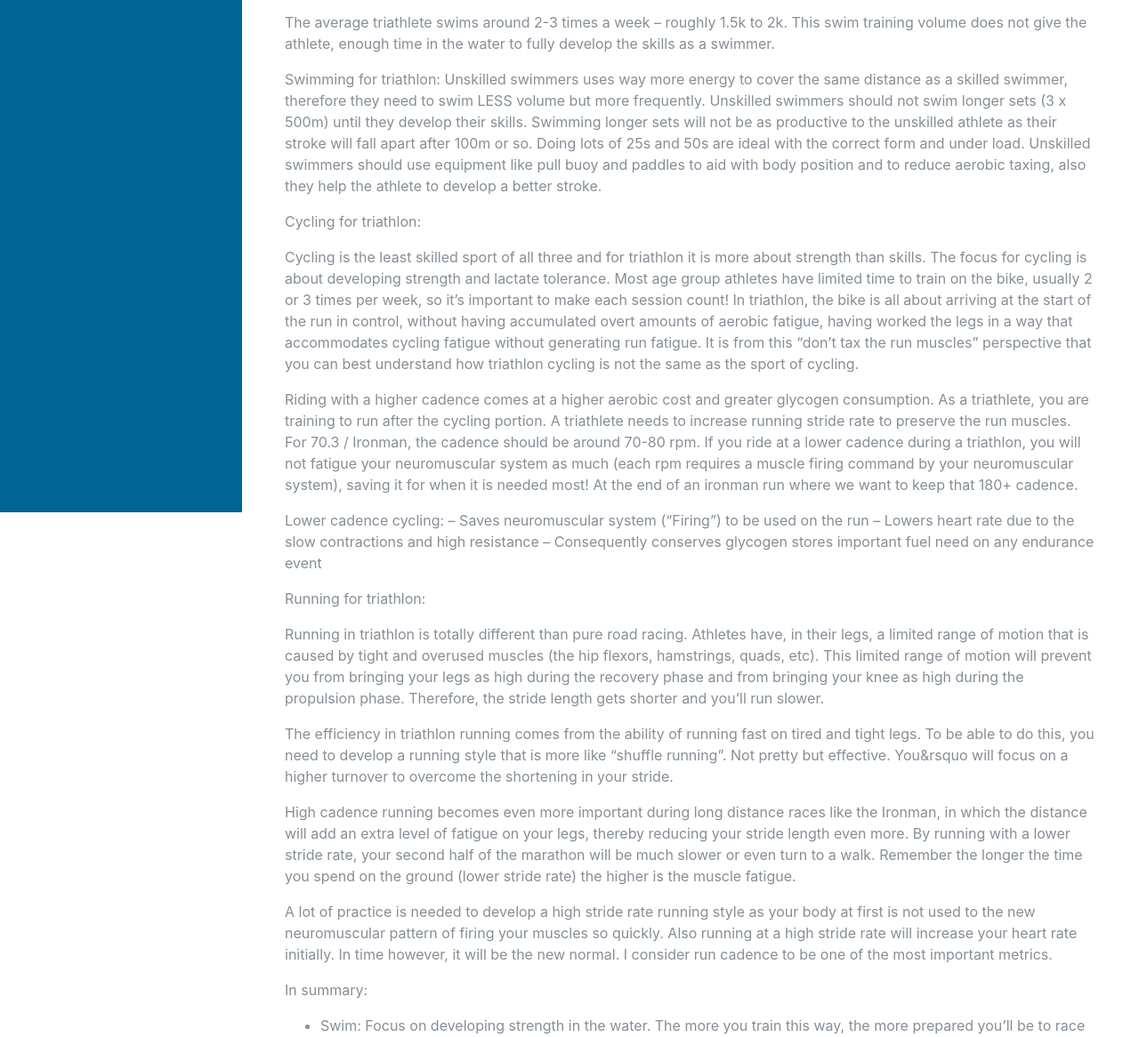
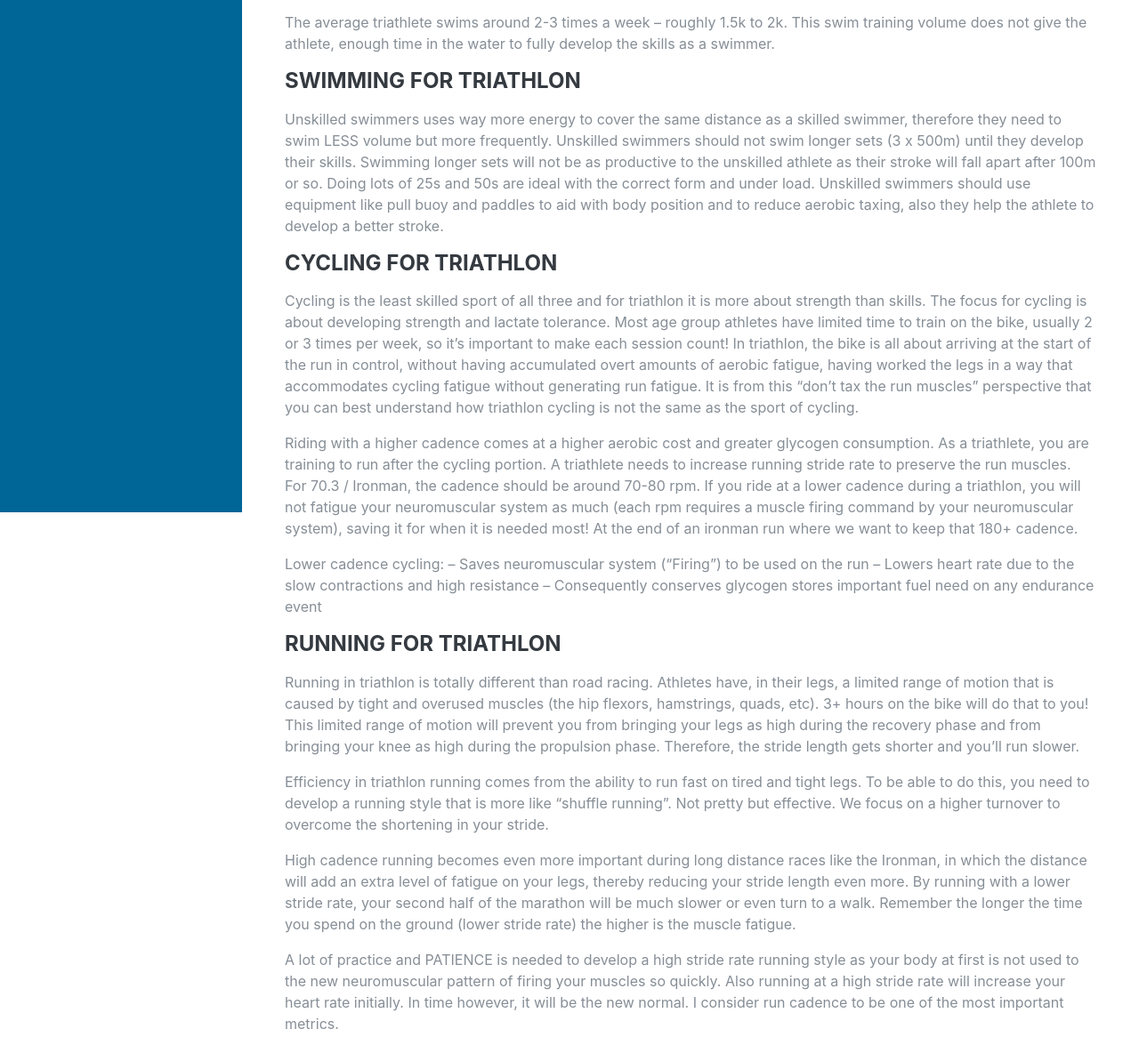
Before and after one commit to paul-kelly-dit/embrace-to-endure, a plain HTML site: page articles/training/swimbikerun.html in a window 1280 px wide. Shown: the part 224-1390 px from the top of the page at 89% size. Drawn offline with Linux system fonts and the light colour scheme; a web font is replaced by a local one.

Commit message:
formatting

```diff
--- a/articles/training/swimbikerun.html
+++ b/articles/training/swimbikerun.html
@@ -43,8 +43,9 @@
             <p>The average triathlete swims around 2-3 times a week &ndash; roughly 1.5k to 2k. This swim training
                 volume does not give the athlete, enough time in the water to fully develop the skills as a swimmer.</p>
 
+            <p><h4>Swimming for triathlon</h4></p>
 
-            <p>Swimming for triathlon: Unskilled swimmers uses way more energy to cover the same distance as a skilled
+            <p> Unskilled swimmers uses way more energy to cover the same distance as a skilled
                 swimmer, therefore they need to swim LESS volume but more frequently. Unskilled swimmers should not swim
                 longer sets (3 x 500m) until they develop their skills. Swimming longer sets will not be as productive
                 to the unskilled athlete as their stroke will fall apart after 100m or so. Doing lots of 25s and 50s are
@@ -52,7 +53,7 @@
                 paddles to aid with body position and to reduce aerobic taxing, also they help the athlete to develop a
                 better stroke.</p>
 
-            <p>Cycling for triathlon:</p>
+            <p><h4>Cycling for triathlon</h4></p>
 
             <p>Cycling is the least skilled sport of all three and for triathlon it is more about strength than skills.
                 The focus for cycling is about developing strength and lactate tolerance. Most age group athletes have
@@ -76,18 +77,17 @@
                 &ndash; Lowers heart rate due to the slow contractions and high resistance &ndash; Consequently
                 conserves glycogen stores important fuel need on any endurance event</p>
 
-            <p>Running for triathlon:</p>
+            <p><h4>Running for triathlon</h4></p>
 
-            <p>Running in triathlon is totally different than pure road racing. Athletes have, in their legs, a limited
+            <p>Running in triathlon is totally different than road racing. Athletes have, in their legs, a limited
                 range of motion that is caused by tight and overused muscles (the hip flexors, hamstrings, quads, etc).
-                This limited range of motion will prevent you from bringing your legs as high during the recovery phase
+                3+ hours on the bike will do that to you! This limited range of motion will prevent you from bringing your legs as high during the recovery phase
                 and from bringing your knee as high during the propulsion phase. Therefore, the stride length gets
                 shorter and you&rsquo;ll run slower.</p>
 
-            <p>The efficiency in triathlon running comes from the ability of running fast on tired and tight legs. To
+            <p>Efficiency in triathlon running comes from the ability to run fast on tired and tight legs. To
                 be able to do this, you need to develop a running style that is more like &ldquo;shuffle running&rdquo;.
-                Not pretty but effective.
-                You&rsquo will focus on a higher turnover to overcome the shortening in your stride.</p>
+                Not pretty but effective. We focus on a higher turnover to overcome the shortening in your stride.</p>
 
             <p>High cadence running becomes even more important during long distance races like the Ironman, in which
                 the distance will add an extra level of fatigue on your legs, thereby reducing your stride length even
@@ -95,7 +95,7 @@
                 turn to a walk. Remember the longer the time you spend on the ground (lower stride rate) the higher is
                 the muscle fatigue.</p>
 
-            <p>A lot of practice is needed to develop a high stride rate running style as your body at first is not used
+            <p>A lot of practice and PATIENCE is needed to develop a high stride rate running style as your body at first is not used
                 to the new neuromuscular pattern of firing your muscles so quickly. Also running at a high stride rate
                 will increase your heart rate initially. In time however, it will be the new normal. I consider run
                 cadence to be one of the most important metrics.</p>
```
